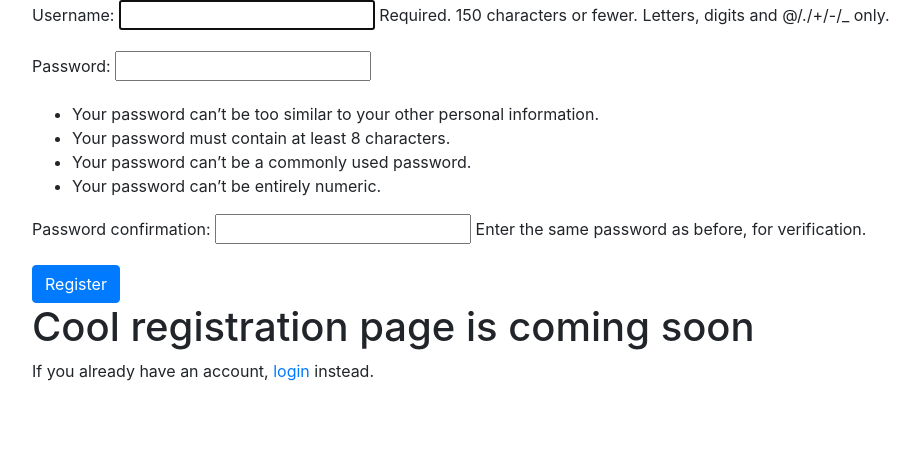
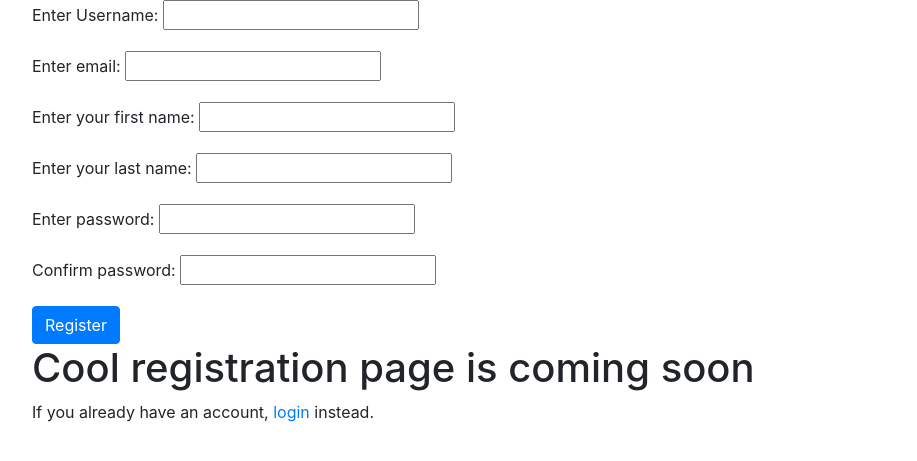
Before and after one commit to MrFlava/starnavitask, a Django app: page /register/ in a window 1280 px wide. Shown: the part 56-517 px from the top of the page, without its empty margins (53-970 px from the left). Run offline with Django 3.2, Linux system fonts and the light colour scheme; some libraries are stand-ins or nearby versions.

Commit message:
Added email, first name and last name fields in registration menu

```diff
--- a/SocialNetwork/SocialNetwork/settings.py
+++ b/SocialNetwork/SocialNetwork/settings.py
@@ -39,6 +39,7 @@ INSTALLED_APPS = [
     'django.contrib.messages',
     'django.contrib.staticfiles',
     'main.apps.MainConfig',
+    'rest_framework'
 ]
 
 MIDDLEWARE = [
--- a/SocialNetwork/SocialNetwork/urls.py
+++ b/SocialNetwork/SocialNetwork/urls.py
@@ -19,4 +19,5 @@ from django.urls import path, include
 urlpatterns = [
     path('admin/', admin.site.urls),
     path('', include('main.urls')),
+    path(r'^api-auth/', include('rest_framework.urls'))
 ]
--- /dev/null
+++ b/SocialNetwork/main/forms.py
@@ -0,0 +1,61 @@
+from django import forms
+from .models import Post
+from django.contrib.auth.models import User
+from django.core.exceptions import ValidationError
+
+
+class PostCreationForm(forms.ModelForm):
+    class Meta:
+        model = Post
+        fields = ["title", "content"]
+        labels = {'title': "Title", "content": "Content"}
+
+
+class CustomUserCreationForm(forms.Form):
+    username = forms.CharField(label='Enter Username', min_length=4, max_length=150)
+    email = forms.EmailField(label='Enter email')
+    first_name = forms.CharField(label='Enter your first name', min_length=4, max_length=150)
+    last_name = forms.CharField(label='Enter your last name', min_length=4, max_length=150)
+    password1 = forms.CharField(label='Enter password', widget=forms.PasswordInput)
+    password2 = forms.CharField(label='Confirm password', widget=forms.PasswordInput)
+
+    def clean_username(self):
+        username = self.cleaned_data['username']
+        r = User.objects.filter(username=username)
+        if r.count():
+            raise ValidationError("Username already exists")
+        return username
+
+    def clean_email(self):
+        email = self.cleaned_data['email'].lower()
+        r = User.objects.filter(email=email)
+        if r.count():
+            raise ValidationError("Email already exists")
+        return email
+
+    def clean_first_name(self):
+        first_name = self.cleaned_data['first_name']
+        return first_name
+
+    def clean_last_name(self):
+        last_name = self.cleaned_data['last_name']
+        return last_name
+
+    def clean_password2(self):
+        password1 = self.cleaned_data.get('password1')
+        password2 = self.cleaned_data.get('password2')
+
+        if password1 and password2 and password1 != password2:
+            raise ValidationError("Password don't match")
+
+        return password2
+
+    def save(self, commit=True):
+        new_user = User.objects.create_user(self.cleaned_data['username'],
+                                            self.cleaned_data['email'],
+                                            self.cleaned_data['password1'])
+        new_user.first_name = self.cleaned_data['first_name']
+        new_user.last_name = self.cleaned_data['last_name']
+        if commit:
+            new_user.save()
+        return new_user
--- a/SocialNetwork/main/templates/main/register.html
+++ b/SocialNetwork/main/templates/main/register.html
@@ -8,6 +8,13 @@
         <button class="btn btn-primary" type="submit">Register</button>
         <h1>Cool registration page is coming soon</h1>
     </form>
+    {% if messages %}
+        <ul>
+            {% for message in messages %}
+                <li>{{ message }}</li>
+            {% endfor %}
+        </ul>
+    {% endif %}
 
     If you already have an account, <a href="/login">login</a> instead.
 {% endblock %}
--- a/SocialNetwork/main/urls.py
+++ b/SocialNetwork/main/urls.py
@@ -1,8 +1,7 @@
-from django.urls import path, include
-from django.views.generic import DetailView
+from django.urls import path
 
 from . import views
-from .models import Post
+
 
 app_name = "main"
 
--- a/SocialNetwork/main/views.py
+++ b/SocialNetwork/main/views.py
@@ -1,7 +1,9 @@
 from django.shortcuts import render, redirect, get_object_or_404
+from django.contrib import messages
 from django.contrib.auth.forms import UserCreationForm, AuthenticationForm
 from django.contrib.auth import login, logout, authenticate
-from .post_creation_form import PostCreationForm
+
+from .forms import PostCreationForm, CustomUserCreationForm
 from .models import Post
 
 # Create your views here.
@@ -17,16 +19,18 @@ def show_post(request, pk):
 
 def register(request):
     if request.method == "POST":
-        form = UserCreationForm(request.POST)
+        form = CustomUserCreationForm(request.POST)
         if form.is_valid():
             user = form.save()
             login(request, user)
+            # messages.success(request, 'Account created successfully')
             return redirect("main:homepage")
-        else:
-            for msg in form.error_messages:
-                print(form.error_messages[msg])
+        # else:
+        #     messages.error(request, 'Account created successfully')
+        #     for msg in form.error_messages:
+        #         print(form.error_messages[msg])
 
-    form = UserCreationForm
+    form = CustomUserCreationForm()
     return render(request, "main/register.html", context={"form": form})
 
 
--- a/requirements.txt
+++ b/requirements.txt
@@ -1 +1,4 @@
 django
+djangorestframework
+markdown
+django-filter
```
Also changed, not shown: SocialNetwork/main/post_creation_form.py (deleted, +0 -9 lines).
